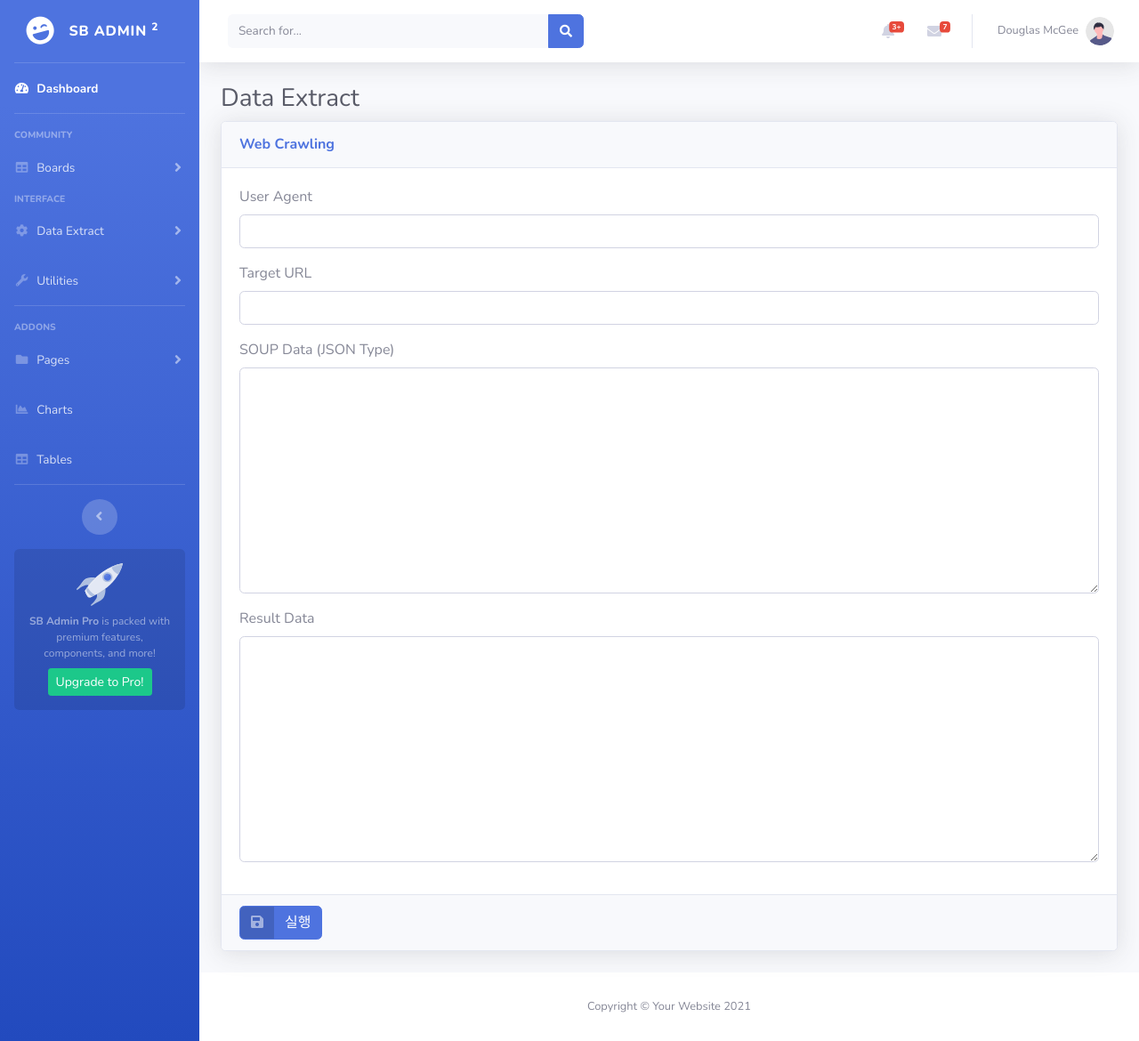
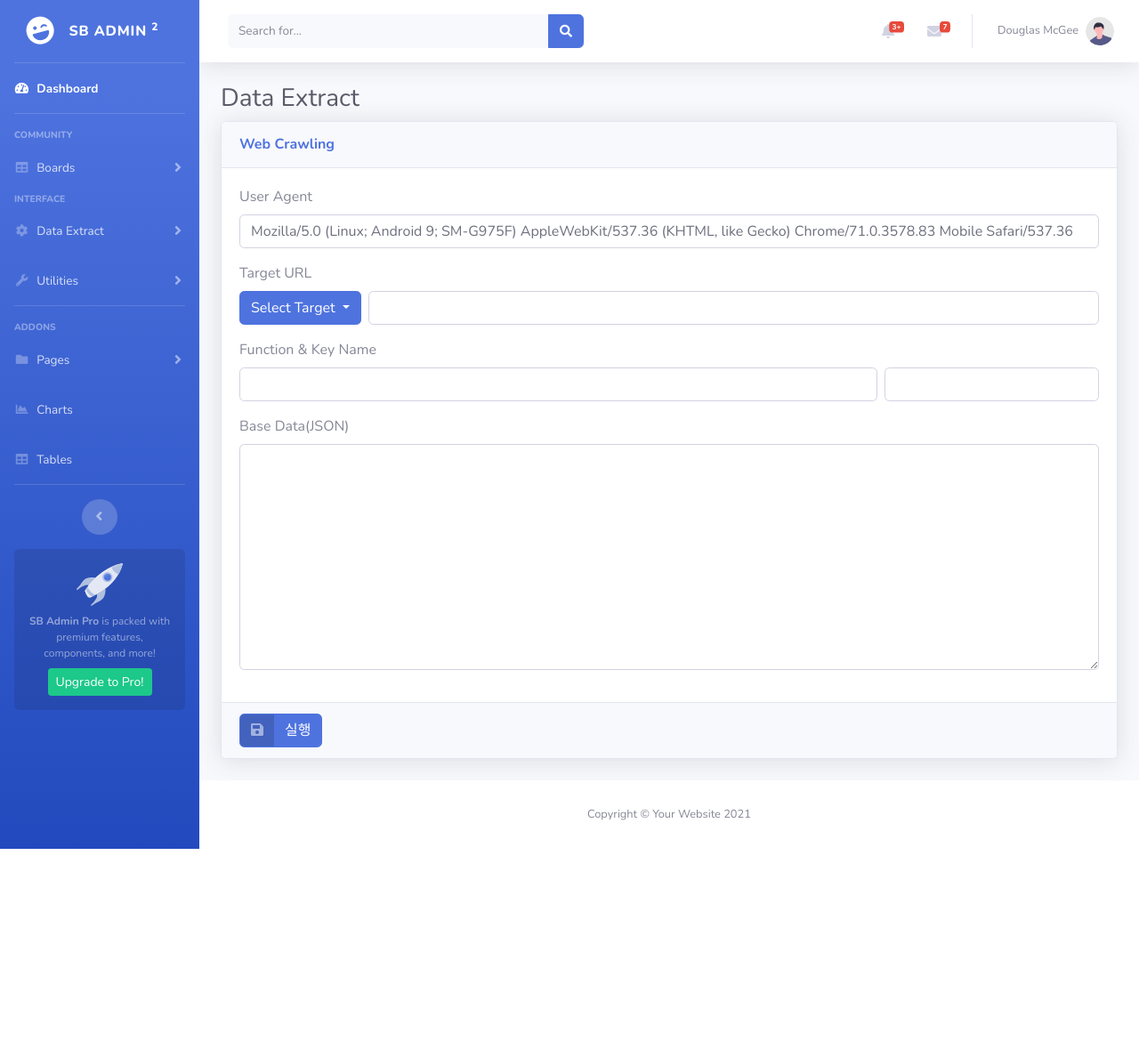
Before and after one commit to dhfmepd/mysite_admin, a Django app: page /interface/crawling/ in a window 1280 px wide. Shown: the whole page at 89% size. After the commit the page ends 954 px from the top, so only its background shows below. Run offline with Django 3.2, Linux system fonts and the light colour scheme; the visitor is signed in with stand-in values (Sample User, id 1); some libraries are stand-ins or nearby versions.

Commit message:
스터디 코드

```diff
--- a/interface/forms.py
+++ b/interface/forms.py
@@ -4,10 +4,11 @@ from interface.models import ResultData
 class ResultDataForm(forms.ModelForm):
     class Meta:
         model = ResultData
-        fields = ['user_agent', 'target_url', 'soup_data', 'result_data']
+        fields = ['user_agent', 'target_url', 'func_name', 'key_name', 'base_data']
         labels = {
             'user_agent': 'User Agent',
             'target_url': 'Target URL',
-            'soup_data': 'SOUP Data',
-            'result_data': 'Result Data'
+            'func_name': 'Function Name',
+            'key_name': 'Key Name',
+            'base_data': 'Base Data(JSON)'
         }
--- a/interface/models.py
+++ b/interface/models.py
@@ -1,9 +1,11 @@
 from django.db import models
 
 class ResultData(models.Model):
-    user_agent = models.CharField(max_length=100)
-    target_url = models.CharField(max_length=100)
-    soup_data = models.TextField()
+    user_agent = models.CharField(max_length=200)
+    target_url = models.CharField(max_length=200)
+    func_name = models.CharField(max_length=50)
+    key_name = models.CharField(max_length=50)
+    base_data = models.TextField(null=True, blank=True)
     result_data = models.TextField()
     receipt_date = models.DateTimeField()
 
--- a/interface/views/crawling_views.py
+++ b/interface/views/crawling_views.py
@@ -1,5 +1,7 @@
 import os
+import sys
 import urllib3
+import json
 from bs4 import BeautifulSoup
 from selenium import webdriver
 from selenium.webdriver.chrome.service import Service as ChromeService
@@ -15,69 +17,71 @@ def main(request):
     if request.method == 'POST':
         form = ResultDataForm(request.POST)
         if form.is_valid():
+            resultDataForm = form.save(commit=False)
+
+            user_agent = resultDataForm.user_agent
+            target_url = resultDataForm.target_url
+
             os.environ['WDM_SSL_VERIFY'] = '0'
 
             urllib3.disable_warnings(urllib3.exceptions.InsecureRequestWarning)
 
             # Chrome 브라우저 열기
-            # options = webdriver.ChromeOptions()
             options = Options()
-            user_agent = "Mozilla/5.0 (Linux; Android 9; SM-G975F) AppleWebKit/537.36 (KHTML, like Gecko) Chrome/71.0.3578.83 Mobile Safari/537.36"
             options.add_argument('user-agent=' + user_agent)
             options.add_argument('headless')
 
             driver = webdriver.Chrome(service=ChromeService(ChromeDriverManager().install()), options=options)
 
             # 페이지 연결시키기
-            driver.get("https://finviz.com/quote.ashx?t=TSLA&p=d")
+            driver.get(target_url)
 
             # BeautifulSoup 객체 생성
             html = driver.page_source
             soup = BeautifulSoup(html, 'html.parser')
 
-            print("Ticker :: " + soup.find('div', attrs={"class": "quote-header_ticker-wrapper"}).h1.text)
-            print("Ticker Name :: " + soup.find('div', attrs={"class": "quote-header_ticker-wrapper"}).h2.text.strip())
+            base_data = resultDataForm.base_data
+            base_data = base_data.replace("'", "\"")
 
-            table = soup.find('table', {"class": "js-snapshot-table snapshot-table2 screener_snapshot-table-body"})
-            trs = table.tbody.find_all('tr')
+            if not base_data:
+                mapData = dict()
+            else:
+                mapData = json.loads(base_data)
 
-            mapData = dict()
+            getattr(sys.modules[__name__], resultDataForm.func_name)(mapData, soup)
 
-            for index, tr in enumerate(trs):
-                if index == 0:
-                    print("P/E : " + tr.find_all('td')[3].text)
-                    print("EPS : " + tr.find_all('td')[5].text)
-                    mapData["per"] = tr.find_all('td')[3].text
-                    mapData["eps"] = tr.find_all('td')[5].text
-                if index == 1:
-                    print("Forward P/E : " + tr.find_all('td')[3].text)
-                    mapData["forward_per"] = tr.find_all('td')[3].text
-                if index == 5:
-                    print("ROE : " + tr.find_all('td')[7].text)
-                    mapData["roe"] = tr.find_all('td')[7].text
-                if index == 6:
-                    print("Beta : " + tr.find_all('td')[11].text)
-                    mapData["beta"] = tr.find_all('td')[11].text
-                if index == 8:
-                    print("RSI(14) : " + tr.find_all('td')[9].text)
-                    mapData["rsi_14"] = tr.find_all('td')[9].text
-                if index == 11:
-                    print("Price : " + tr.find_all('td')[11].text)
-                    mapData["price"] = tr.find_all('td')[11].text
-                if index == 12:
-                    print("Change : " + tr.find_all('td')[11].text)
-                    mapData["change"] = tr.find_all('td')[11].text
-
-            print(mapData)
             # 웹 페이지 종료
             driver.quit()
 
-            resultDataForm = form.save(commit=False)
-            resultDataForm.result_data = mapData
+            resultDataForm.result_data = json.dumps(mapData)
             resultDataForm.receipt_date = timezone.now()
             resultDataForm.save()
-            return redirect('interface:crawling_main')
+
+            return render(request, 'interface/crawling_result.html', {'result': resultDataForm})
     else:
         form = ResultDataForm()
     context = {'form': form}
     return render(request, 'interface/crawling_main.html', context)
+
+def finviz_data_call(mapData, soup):
+    mapData["Ticker"] = soup.find('div', attrs={"class": "quote-header_ticker-wrapper"}).h1.text
+    mapData["Ticker Name"] = soup.find('div', attrs={"class": "quote-header_ticker-wrapper"}).h2.text.strip()
+
+    table = soup.find('table', {"class": "js-snapshot-table snapshot-table2 screener_snapshot-table-body"})
+    trs = table.tbody.find_all('tr')
+
+    for trIdx, tr in enumerate(trs):
+        tds = tr.find_all('td')
+        for tdIdx, td in enumerate(tds):
+            if tdIdx % 2 == 0:
+                keyword = td.text.strip()
+                mapData[keyword] = tds[tdIdx + 1].text.strip()
+
+def exch_data_call(mapData, soup):
+    mapData["Exch Rate"] = soup.find('div', attrs={"data-test": "instrument-price-last"}).text
+
+def market_data_call(mapData, soup):
+    lis = soup.find('div', attrs={"id": "market-summary"}).find_all('li')
+    for index, li in enumerate(lis):
+        keyword = li.find('a')['title'].strip()
+        mapData[keyword] = li.find('fin-streamer').text.strip()
--- a/templates/interface/crawling_main.html
+++ b/templates/interface/crawling_main.html
@@ -25,22 +25,42 @@
                     <div class="form-group">
                         <label for="user_agent">User Agent</label>
                         <input type="text" class="form-control" name="user_agent" id="user_agent"
-                               value="{{ form.user_agent.value|default_if_none:'' }}">
+                               value="{{ form.user_agent.value|default_if_none:'Mozilla/5.0 (Linux; Android 9; SM-G975F) AppleWebKit/537.36 (KHTML, like Gecko) Chrome/71.0.3578.83 Mobile Safari/537.36' }}">
+                    </div>
+
+                    <div class="form-group">
+                        <label for="target_url">Target URL</label>
+                        <div class="d-flex justify-content-between">
+                            <div class="dropdown mr-2">
+                                <button class="btn btn-primary dropdown-toggle" type="button"
+                                    name="target_action" data-toggle="dropdown" aria-haspopup="true"
+                                    aria-expanded="false">
+                                    Select Target
+                                </button>
+                                <div class="dropdown-menu animated--fade-in"
+                                    aria-labelledby="dropdownMenuButton">
+                                    <a class="dropdown-item" href="#" onclick="setDefaultData('1');">Stock Data</a>
+                                    <a class="dropdown-item" href="#" onclick="setDefaultData('2');">Exchange Rate</a>
+                                    <a class="dropdown-item" href="#" onclick="setDefaultData('3');">Market Summary</a>
+                                </div>
+                            </div>
+                        <input type="text" class="form-control" name="target_url" id="target_url"
+                               value="{{ form.target_url.value|default_if_none:'' }}">
+                        </div>
                     </div>
                     <div class="form-group">
-                        <label for="target_url">Target URL</label>
-                        <input type="text" class="form-control" name="target_url" id="target_url"
-                               value="{{ form.target_url.value|default_if_none:'' }}">
+                        <label for="func_name">Function & Key Name</label>
+                        <div class="d-flex justify-content-between">
+                            <input type="text" class="form-control mr-2" name="func_name" id="func_name"
+                                   value="{{ form.func_name.value|default_if_none:'' }}"/>
+                            <input type="text" class="form-control col-md-3" name="key_name" id="key_name"
+                               value="{{ form.key_name.value|default_if_none:'' }}"/>
+                        </div>
                     </div>
                     <div class="form-group">
-                        <label for="soup_data">SOUP Data (JSON Type)</label>
-                        <textarea class="form-control" name="soup_data"
-                                  id="soup_data" rows="10">{{ form.soup_data.value|default_if_none:'' }}</textarea>
-                    </div>
-                    <div class="form-group">
-                        <label for="result_data">Result Data</label>
-                        <textarea class="form-control" name="result_data"
-                                  id="result_data" rows="10">{{ form.result_data.value|default_if_none:'' }}</textarea>
+                        <label for="base_data">Base Data(JSON)</label>
+                        <textarea class="form-control" name="base_data"
+                                  id="base_data" rows="10">{{ form.base_data.value|default_if_none:'' }}</textarea>
                     </div>
                 </div>
                 <div class="card-footer d-flex justify-content-between">
@@ -57,4 +77,22 @@
         </div>
     </div>
 
+<script type='text/javascript'>
+function setDefaultData(idx) {
+    if(idx == '1') {
+        document.getElementById("target_url").value = 'https://finviz.com/quote.ashx?t=TSLA&p=d';
+        document.getElementById("func_name").value = 'finviz_data_call';
+        document.getElementById("key_name").value = 'TSLA';
+    } else if(idx == '2') {
+        document.getElementById("target_url").value = 'https://kr.investing.com/currencies/usd-krw';
+        document.getElementById("func_name").value = 'exch_data_call';
+        document.getElementById("key_name").value = 'KRW2USD';
+        document.getElementById("base_data").value = "{'From Currency': 'KRW', 'To Currency': 'USD'}";
+    } else if(idx == '3') {
+        document.getElementById("target_url").value = 'https://finance.yahoo.com/';
+        document.getElementById("func_name").value = 'market_data_call';
+        document.getElementById("key_name").value = 'DEFAULT';
+    }
+}
+</script>
 {% endblock %}
```
Also changed, not shown: common/views.py (+22 -1 lines), interface/admin.py (+25 -1 lines), templates/common/main.html (+26 -41 lines), templates/interface/crawling_result.html (added, +50 -0 lines), interface/migrations/0002_alter_resultdata_target_url_and_more.py (added), interface/migrations/0003_resultdata_func_name.py (added), interface/migrations/0004_alter_resultdata_soup_data.py (added), interface/migrations/0005_rename_soup_data_resultdata_base_data.py (added), interface/migrations/0006_resultdata_key_name.py (added).
